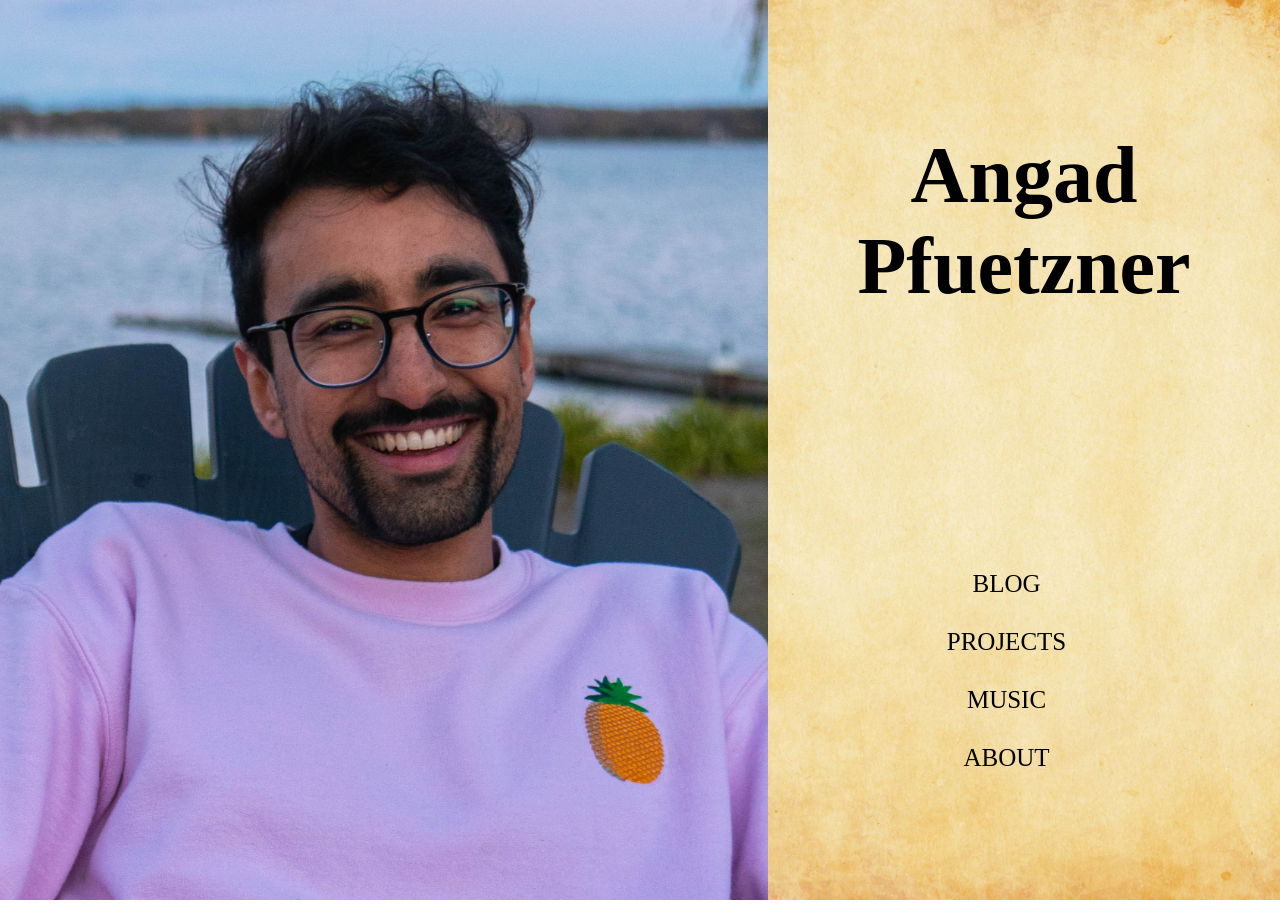
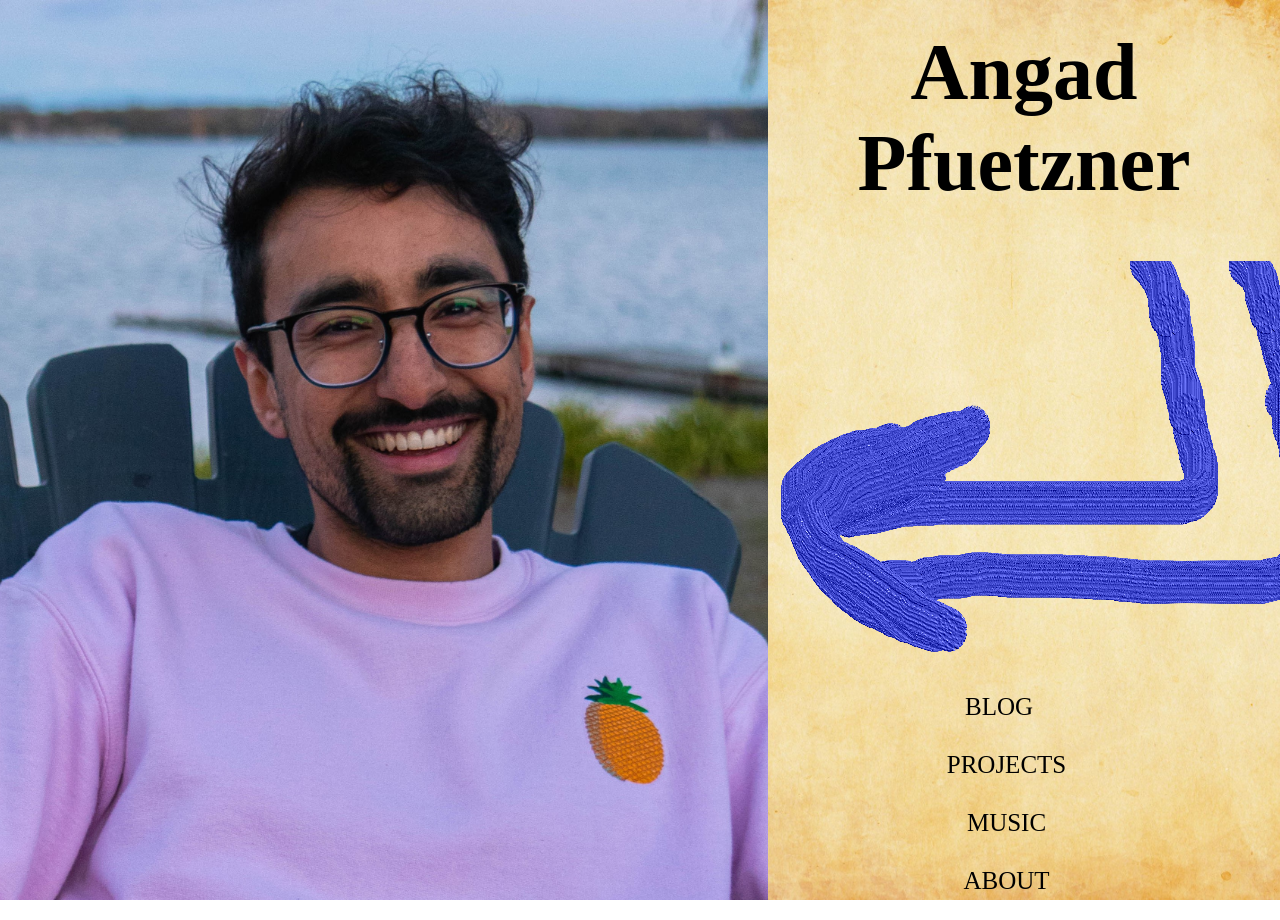
Before and after one commit to Angad99/Angad99.github.io, a Jekyll site: the page built from index.html, in a window 1280 px wide. Built offline with Jekyll 4.4.1, drawn with Linux system fonts in a browser that asks for light colours; some web fonts are replaced.

Commit message:
Update index.html

```diff
--- a/index.html
+++ b/index.html
@@ -26,7 +26,7 @@
       </div>
 
       <nav class = "homenav">
-        <a href = '/blog/' class = "homelink">BLOG</a>
+        <a href = '/blog/' class = "homelink"><img src="/images/leftarrow.png">BLOG</a>
         <a href = '/projects/' class = "homelink">PROJECTS</a>
         <a href = '/music/' class = "homelink">MUSIC</a>
         <a href = '/about/' class = "homelink">ABOUT</a>
```
